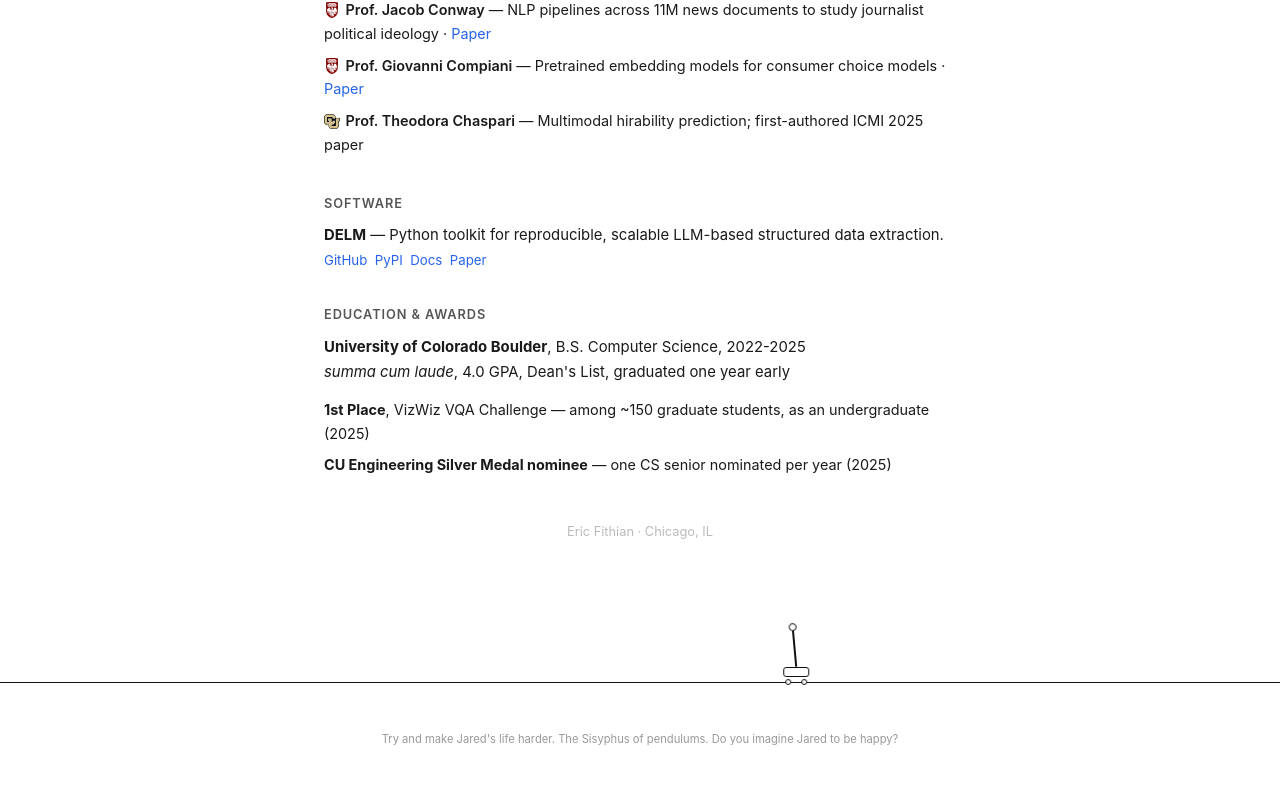
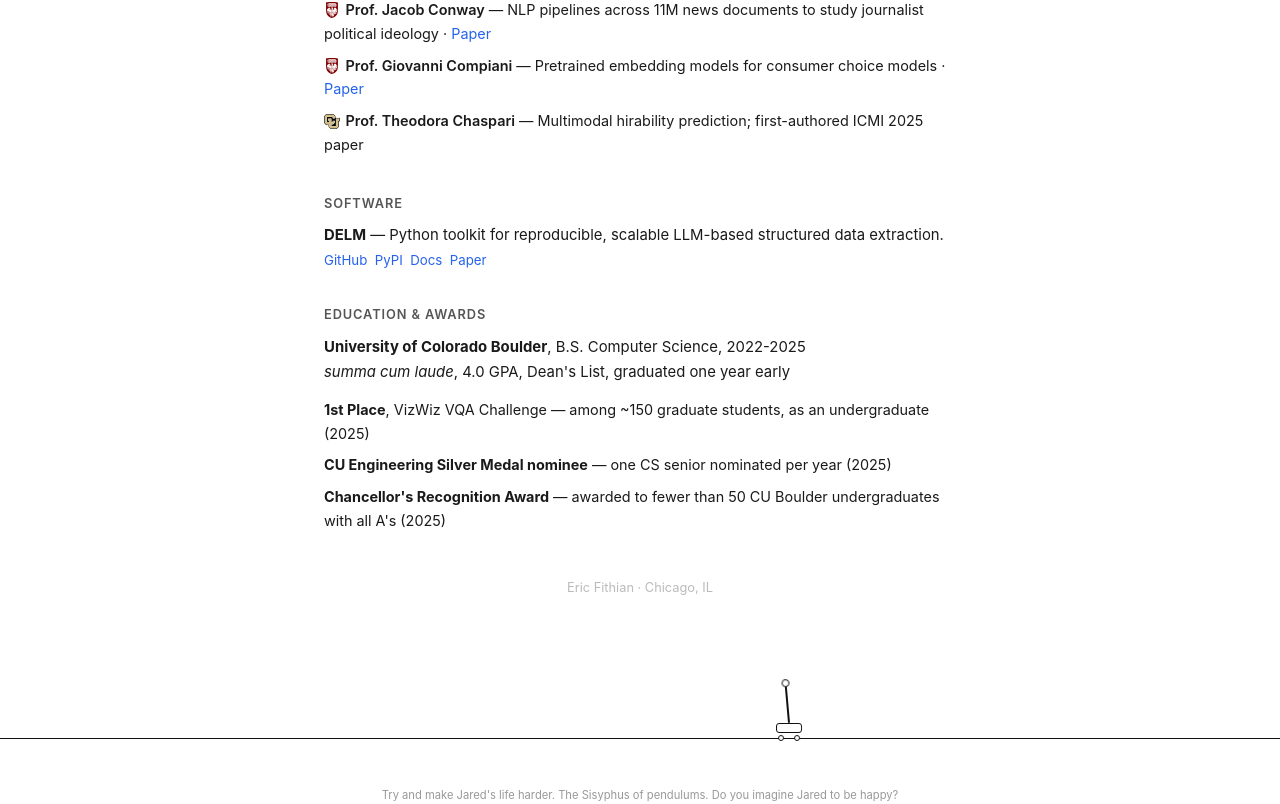
Before and after one commit to Eric-Fithian/personal-website, a React (Vite) app: page / in a window 1280 px wide. Shown: the part 1643-2447 px from the top of the page. Before the commit the page ends 2392 px from the top, so only its background shows below. Built offline with nearby package versions, Linux system fonts and the light colour scheme.

Commit message:
Add 2025 Chancellor's Recognition Award to CV and site.

```diff
--- a/src/App.jsx
+++ b/src/App.jsx
@@ -558,6 +558,7 @@ function App() {
           <ul className="plain-list education-list">
             <li><strong>1st Place</strong>, VizWiz VQA Challenge — among ~150 graduate students, as an undergraduate (2025)</li>
             <li><strong>CU Engineering Silver Medal nominee</strong> — one CS senior nominated per year (2025)</li>
+            <li><strong>Chancellor&apos;s Recognition Award</strong> — awarded to fewer than 50 CU Boulder undergraduates with all A&apos;s (2025)</li>
           </ul>
         </section>
 
```
Also changed, not shown: 2 other files (tests, documents, lock files or other folders).
